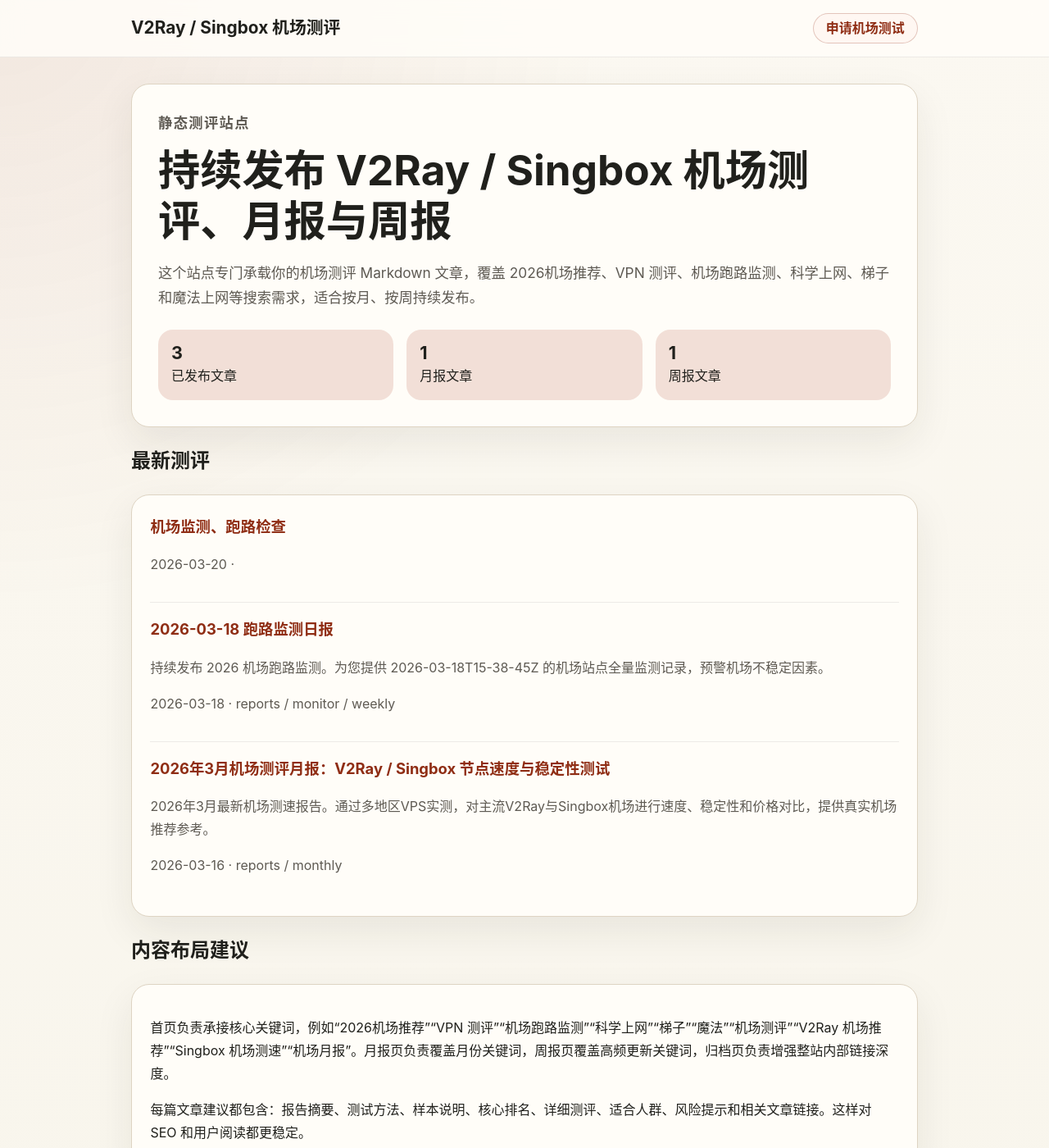
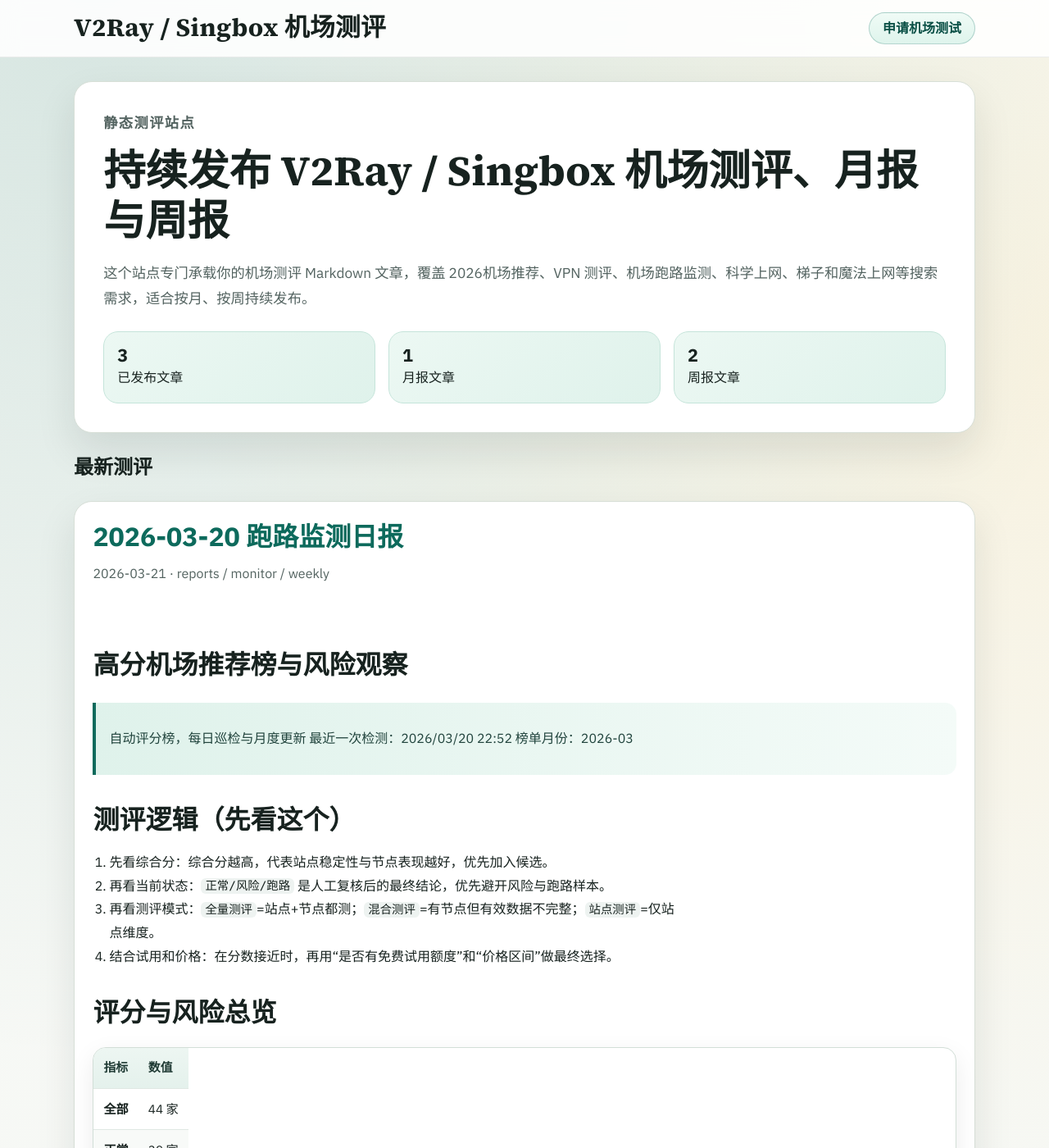
Before and after one commit to newkaiwen92-sudo/2026_v2ray_singbox_Test, a Jekyll site: the page built from index.md, in a window 1280 px wide and 1400 px high. Shown: the whole window at 82% size. Built offline with Jekyll 4.4.1, drawn with Linux system fonts in a browser that asks for light colours; some of the changed text lies outside the part shown.

Commit message:
feat: fix latest post metadata and homepage rendering

```diff
--- a/_layouts/default.html
+++ b/_layouts/default.html
@@ -5,6 +5,9 @@
     <meta name="viewport" content="width=device-width, initial-scale=1">
     {% seo %}
     <meta name="keywords" content="{{ page.keywords | default: site.keywords }}">
+    <link rel="preconnect" href="https://fonts.googleapis.com">
+    <link rel="preconnect" href="https://fonts.gstatic.com" crossorigin>
+    <link href="https://fonts.googleapis.com/css2?family=IBM+Plex+Sans:wght@400;500;700&family=Noto+Sans+SC:wght@400;500;700;900&family=Noto+Serif+SC:wght@500;700&family=Source+Serif+4:wght@600;700&display=swap" rel="stylesheet">
     <link rel="alternate" type="application/atom+xml" title="{{ site.title }}" href="{{ '/feed.xml' | relative_url }}">
     <link rel="stylesheet" href="{{ '/assets/css/style.css' | relative_url }}">
   </head>
--- a/assets/css/style.css
+++ b/assets/css/style.css
@@ -1,22 +1,29 @@
 :root {
-  --bg: #f7f4ea;
-  --panel: #fffdf8;
-  --line: #ded4c3;
-  --text: #20201c;
-  --muted: #5e5a53;
-  --accent: #8f2d14;
-  --accent-soft: #f2dfd7;
-  --shadow: 0 18px 48px rgba(32, 32, 28, 0.08);
+  --bg: #f2f3ef;
+  --surface: #ffffff;
+  --surface-soft: #f8faf8;
+  --line: #d7dfd7;
+  --text: #17221f;
+  --muted: #536360;
+  --accent: #0d6a5c;
+  --accent-strong: #094f45;
+  --accent-soft: #dff2eb;
+  --warn-soft: #fff3d6;
+  --radius-lg: 22px;
+  --radius-md: 14px;
+  --shadow: 0 22px 48px rgba(17, 31, 27, 0.1);
   --font-sans:
-    -apple-system,
-    BlinkMacSystemFont,
-    "Segoe UI",
+    "IBM Plex Sans",
+    "Noto Sans SC",
     "PingFang SC",
     "Hiragino Sans GB",
     "Microsoft YaHei",
-    "Noto Sans CJK SC",
-    "Noto Sans SC",
     sans-serif;
+  --font-serif:
+    "Source Serif 4",
+    "Noto Serif SC",
+    "Songti SC",
+    serif;
 }
 
 * {
@@ -32,25 +39,31 @@ body {
   font-family: var(--font-sans);
   color: var(--text);
   background:
-    radial-gradient(circle at top left, rgba(143, 45, 20, 0.08), transparent 28%),
-    linear-gradient(180deg, #fbf8f1 0%, var(--bg) 100%);
-  line-height: 1.75;
+    radial-gradient(circle at 9% 0%, rgba(13, 106, 92, 0.14), transparent 23%),
+    radial-gradient(circle at 100% 8%, rgba(249, 204, 110, 0.16), transparent 20%),
+    linear-gradient(180deg, #f8faf7 0%, var(--bg) 100%);
+  line-height: 1.78;
+  -webkit-font-smoothing: antialiased;
 }
 
 a {
   color: var(--accent);
   text-decoration-thickness: 0.08em;
-  text-underline-offset: 0.14em;
+  text-underline-offset: 0.12em;
+}
+
+a:hover {
+  color: var(--accent-strong);
 }
 
 .wrap {
-  width: min(960px, calc(100% - 2rem));
+  width: min(1100px, calc(100% - 2rem));
   margin: 0 auto;
 }
 
 .site-header {
-  border-bottom: 1px solid rgba(32, 32, 28, 0.08);
-  background: rgba(255, 253, 248, 0.85);
+  border-bottom: 1px solid rgba(23, 34, 31, 0.08);
+  background: rgba(255, 255, 255, 0.88);
   backdrop-filter: blur(12px);
   position: sticky;
   top: 0;
@@ -62,61 +75,65 @@ a {
   gap: 1.5rem;
   align-items: center;
   justify-content: space-between;
-  padding: 1rem 0;
+  padding: 0.95rem 0;
 }
 
 .site-brand {
   display: inline-block;
-  font-size: 1.3rem;
+  font-size: clamp(1.4rem, 2.4vw, 2rem);
+  line-height: 1.1;
+  font-family: var(--font-serif);
   font-weight: 700;
   color: var(--text);
   text-decoration: none;
+  letter-spacing: 0.01em;
 }
 
 .apply-btn {
   display: inline-flex;
   align-items: center;
   justify-content: center;
-  padding: 0.5rem 0.95rem;
-  border: 1px solid rgba(143, 45, 20, 0.25);
+  padding: 0.55rem 1rem;
+  border: 1px solid rgba(13, 106, 92, 0.26);
   border-radius: 999px;
-  background: #fff7f2;
-  color: var(--accent);
+  background: linear-gradient(180deg, #f0fbf6 0%, #def4ec 100%);
+  color: var(--accent-strong);
   text-decoration: none;
-  font-weight: 600;
+  font-weight: 700;
   line-height: 1.2;
-  transition: background-color 0.2s ease, border-color 0.2s ease;
+  transition: transform 0.2s ease, box-shadow 0.2s ease;
 }
 
 .apply-btn:hover {
-  background: #ffe9de;
-  border-color: rgba(143, 45, 20, 0.45);
+  transform: translateY(-1px);
+  box-shadow: 0 10px 22px rgba(13, 106, 92, 0.18);
 }
 
 main.wrap {
-  padding: 2rem 0 4rem;
+  padding: 1.8rem 0 4rem;
 }
 
 .hero,
 .panel,
 .post-hero,
 .post-cta {
-  background: var(--panel);
+  background: var(--surface);
   border: 1px solid var(--line);
-  border-radius: 22px;
+  border-radius: var(--radius-lg);
   box-shadow: var(--shadow);
 }
 
 .hero,
 .post-hero {
-  padding: 2rem;
+  padding: clamp(1.2rem, 3vw, 2.2rem);
 }
 
 .hero h1,
 .post-hero h1 {
   margin: 0;
   line-height: 1.2;
-  font-size: clamp(2rem, 4vw, 3.2rem);
+  font-family: var(--font-serif);
+  font-size: clamp(2rem, 4vw, 3.25rem);
 }
 
 .hero p,
@@ -133,7 +150,8 @@ main.wrap {
 }
 
 .metric {
-  background: var(--accent-soft);
+  background: linear-gradient(140deg, #ecf8f3 0%, #dff2eb 100%);
+  border: 1px solid #c5e4da;
   border-radius: 18px;
   padding: 1rem;
 }
@@ -162,7 +180,7 @@ main.wrap {
 
 .post-list li {
   padding: 1rem 0;
-  border-top: 1px solid rgba(32, 32, 28, 0.08);
+  border-top: 1px solid rgba(23, 34, 31, 0.09);
 }
 
 .post-list li:first-child {
@@ -188,6 +206,29 @@ main.wrap {
   align-items: baseline;
 }
 
+.latest-post h3 {
+  margin: 0;
+  font-size: clamp(1.45rem, 2.8vw, 2rem);
+  line-height: 1.25;
+}
+
+.latest-post h3 a {
+  text-decoration: none;
+}
+
+.latest-post .muted {
+  margin: 0.7rem 0 0;
+}
+
+.latest-post__content {
+  margin-top: 0.65rem;
+  padding-top: 0.25rem;
+}
+
+.latest-post__content > h1:first-child {
+  display: none;
+}
+
 .eyebrow,
 .post-kicker {
   margin: 0 0 0.75rem;
@@ -208,22 +249,36 @@ main.wrap {
 
 .post-content {
   padding: 2rem 0;
+  animation: fade-in-up 0.45s ease-out;
+}
+
+.post-content > :first-child {
+  margin-top: 0;
 }
 
 .post-content h2,
 .post-content h3,
 .post-content h4 {
   scroll-margin-top: 5rem;
+  line-height: 1.3;
 }
 
 .post-content h2 {
-  margin-top: 2.3rem;
-  font-size: 1.8rem;
+  margin-top: 2.2rem;
+  margin-bottom: 0.65rem;
+  font-family: var(--font-serif);
+  font-size: clamp(1.55rem, 3vw, 2rem);
 }
 
 .post-content h3 {
   margin-top: 1.8rem;
-  font-size: 1.3rem;
+  margin-bottom: 0.45rem;
+  font-size: 1.28rem;
+}
+
+.post-content p,
+.post-content li {
+  max-width: 72ch;
 }
 
 .post-content ul,
@@ -233,15 +288,110 @@ main.wrap {
 
 .post-content blockquote {
   margin: 1.5rem 0;
-  padding: 0.75rem 1rem;
+  padding: 0.85rem 1rem;
   border-left: 4px solid var(--accent);
-  background: rgba(143, 45, 20, 0.04);
+  border-radius: 0 var(--radius-md) var(--radius-md) 0;
+  background: linear-gradient(90deg, var(--accent-soft), #f4fbf8);
+  color: #21443d;
+}
+
+.post-content code {
+  font-family: "JetBrains Mono", "SFMono-Regular", Consolas, monospace;
+  font-size: 0.9em;
+  background: #eef3f1;
+  border-radius: 6px;
+  padding: 0.1em 0.35em;
+}
+
+.post-content table {
+  width: 100%;
+  display: block;
+  overflow-x: auto;
+  border-collapse: separate;
+  border-spacing: 0;
+  margin: 1.25rem 0 1.65rem;
+  border: 1px solid #d2ded7;
+  border-radius: 16px;
+  background: var(--surface);
+  box-shadow: 0 10px 30px rgba(17, 31, 27, 0.08);
+}
+
+.post-content thead {
+  background: linear-gradient(180deg, #edf6f2 0%, #e4f1ec 100%);
+}
+
+.post-content th,
+.post-content td {
+  padding: 0.7rem 0.75rem;
+  white-space: nowrap;
+  text-align: left;
+  border-bottom: 1px solid #e0e8e3;
+}
+
+.post-content th {
+  position: sticky;
+  top: 0;
+  z-index: 1;
+  font-size: 0.93rem;
+  font-weight: 800;
+  color: #1f3a34;
+}
+
+.post-content td {
+  font-size: 0.95rem;
+}
+
+.post-content tbody tr:nth-child(2n) {
+  background: var(--surface-soft);
+}
+
+.post-content tbody tr:hover {
+  background: #e8f4ef;
+}
+
+.post-content tbody tr:last-child td {
+  border-bottom: 0;
+}
+
+.post-content td:nth-child(1),
+.post-content td:nth-child(6),
+.post-content td:nth-child(7),
+.post-content td:nth-child(8),
+.post-content td:nth-child(10) {
+  font-weight: 700;
 }
 
 .site-footer {
-  border-top: 1px solid rgba(32, 32, 28, 0.08);
+  border-top: 1px solid rgba(23, 34, 31, 0.1);
   padding: 1.5rem 0 2.5rem;
   color: var(--muted);
+}
+
+@keyframes fade-in-up {
+  from {
+    opacity: 0;
+    transform: translateY(10px);
+  }
+
+  to {
+    opacity: 1;
+    transform: translateY(0);
+  }
+}
+
+@media (max-width: 900px) {
+  .wrap {
+    width: min(1000px, calc(100% - 1.1rem));
+  }
+
+  .post-content table {
+    border-radius: 12px;
+  }
+
+  .post-content th,
+  .post-content td {
+    padding: 0.58rem 0.62rem;
+  }
 }
 
 @media (max-width: 760px) {
@@ -262,4 +412,13 @@ main.wrap {
     flex-direction: column;
     gap: 0.2rem;
   }
+
+  .post-content h2 {
+    margin-top: 1.8rem;
+  }
+
+  .post-content p,
+  .post-content li {
+    max-width: 100%;
+  }
 }
--- a/index.md
+++ b/index.md
@@ -27,15 +27,18 @@ keywords: "2026机场推荐,VPN 测评,机场跑路监测,科学上网,梯子,
 ## 最新测评
 
 <section class="panel">
-  <ul class="post-list">
-    {% for post in site.posts limit: 6 %}
-      <li>
-        <a href="{{ post.url | relative_url }}">{{ post.title }}</a>
-        <p>{{ post.description }}</p>
-        <p class="muted">{{ post.date | date: "%Y-%m-%d" }} · {{ post.categories | join: " / " }}</p>
-      </li>
-    {% endfor %}
-  </ul>
+  {% assign latest_post = site.posts.first %}
+  {% if latest_post %}
+    <article class="latest-post">
+      <h3><a href="{{ latest_post.url | relative_url }}">{{ latest_post.title }}</a></h3>
+      <p class="muted">{{ latest_post.date | date: "%Y-%m-%d" }} · {{ latest_post.categories | join: " / " }}</p>
+      <div class="post-content latest-post__content">
+        {{ latest_post.content }}
+      </div>
+    </article>
+  {% else %}
+    <p>暂时还没有文章。</p>
+  {% endif %}
 </section>
 
 ## 内容布局建议
```
Also changed, not shown: _posts/2026-03-20-机场监测、跑路检查.md (+10 -0 lines).
